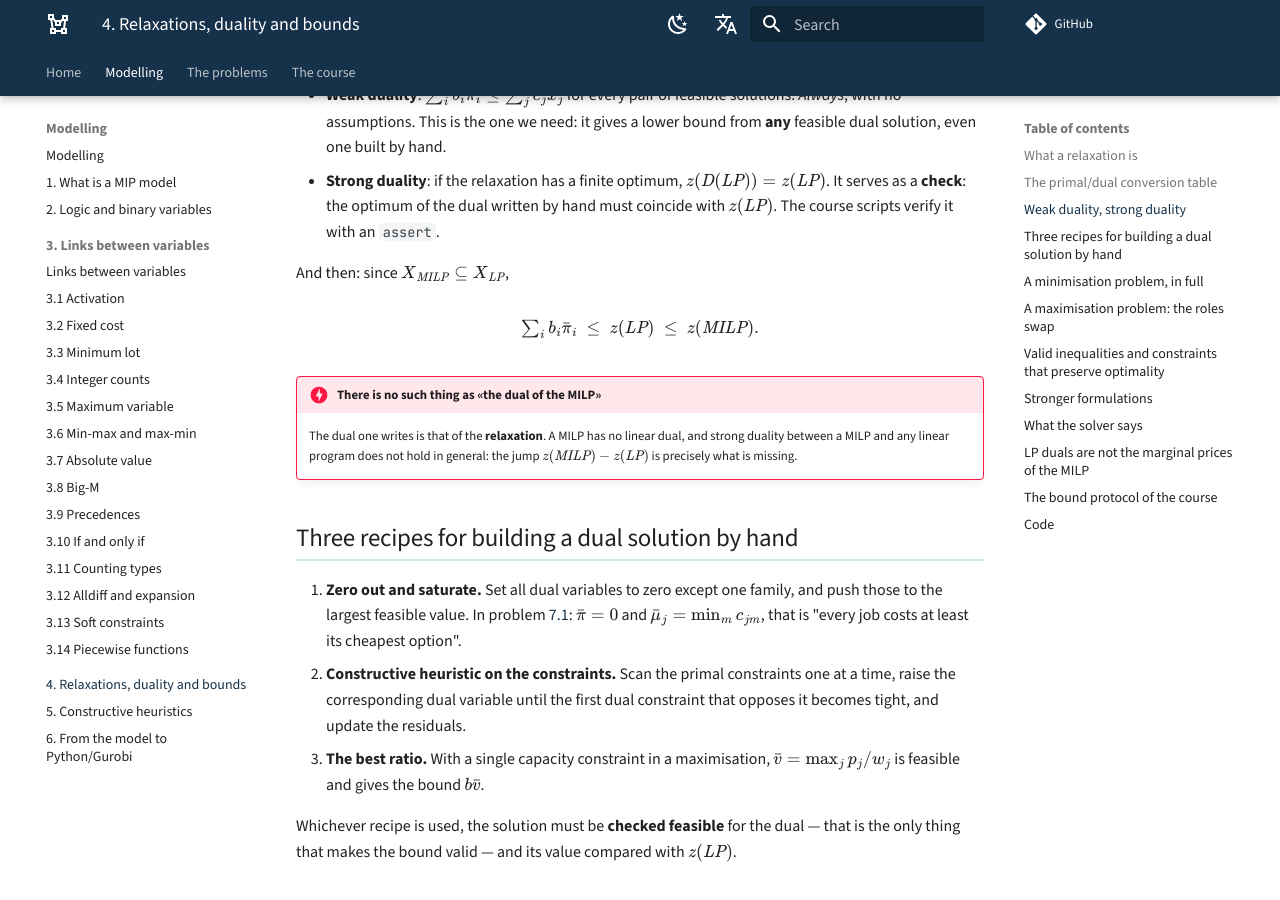
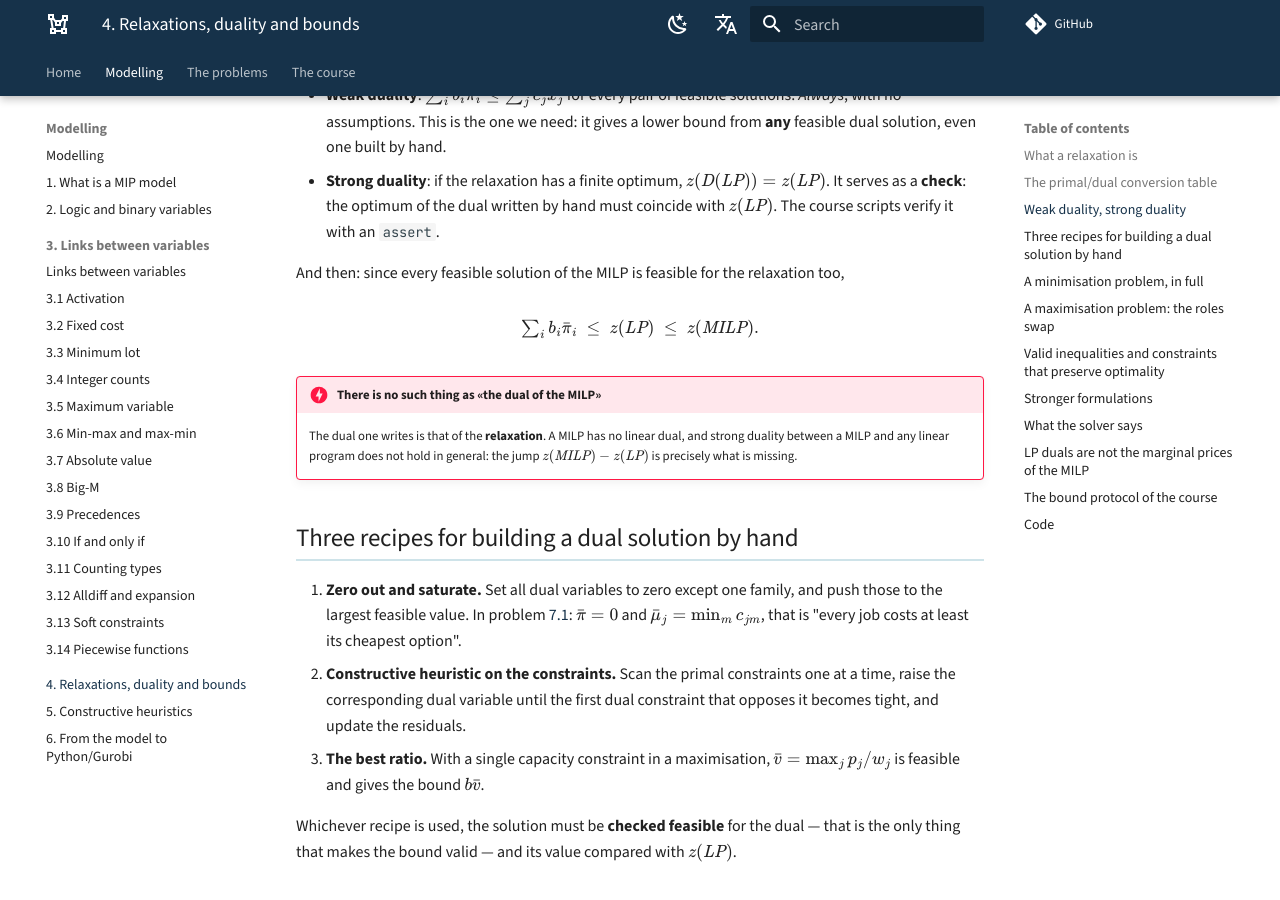
Before and after one commit to fabiofurini/mip-modelling, an MkDocs documentation site: the page built from docs/modelling-4.md, in a window 1280 px wide and 900 px high, scrolled down 1550 px. Built offline with MkDocs 1.6.1 and Material for MkDocs 9.7.7, drawn with Linux system fonts in a browser that asks for light colours; comment, search, counter and statistics services are not loaded.

Commit message:
Drop the X notation for the relaxation, round the rounding model into columns
- X_MILP ⊆ X_LP+ ⊆ X_LP was used only there: replaced by the sentence in words
- the rounding example's model follows the column standard

Co-Authored-By: Claude Opus 5 (1M context) <noreply@anthropic.com>

```diff
--- a/docs/modelling-4.md
+++ b/docs/modelling-4.md
@@ -58,7 +58,8 @@ building a dual solution has an economic meaning.
   serves as a **check**: the optimum of the dual written by hand must coincide
   with $z(\mathit{LP})$. The course scripts verify it with an `assert`.
 
-And then: since $X_{\mathit{MILP}} \subseteq X_{\mathit{LP}}$,
+And then: since every feasible solution of the MILP is feasible for the
+relaxation too,
 
 $$\textstyle\sum_i b_i \bar\pi_i ~\le~ z(\mathit{LP}) ~\le~ z(\mathit{MILP}).$$
 
```
Also changed, not shown: docs/modelling-1.md (+8 -10 lines).
